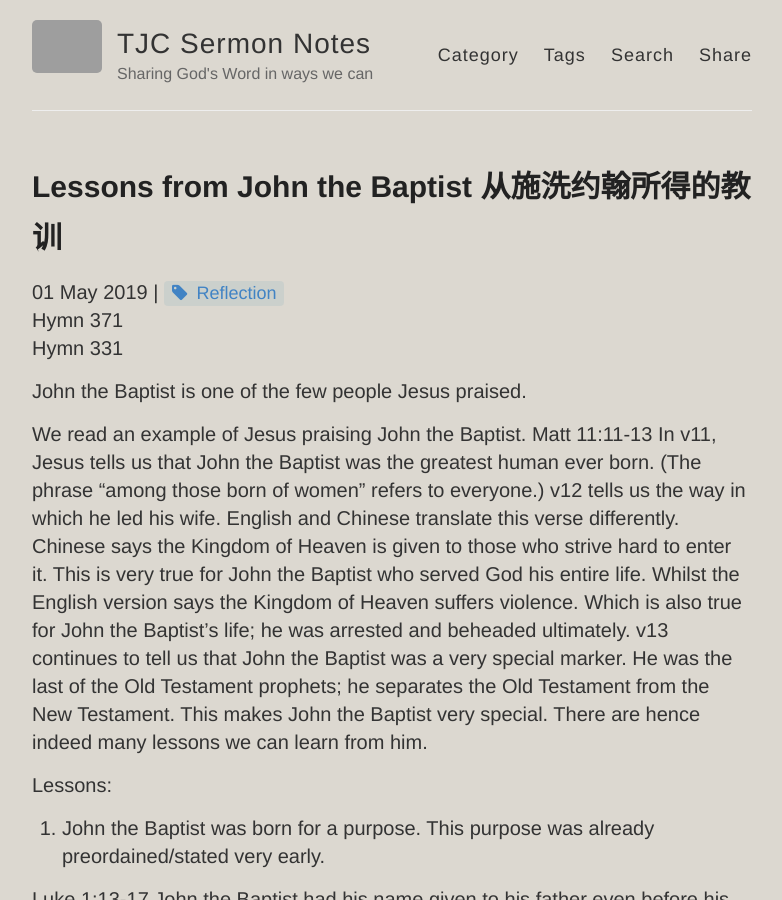
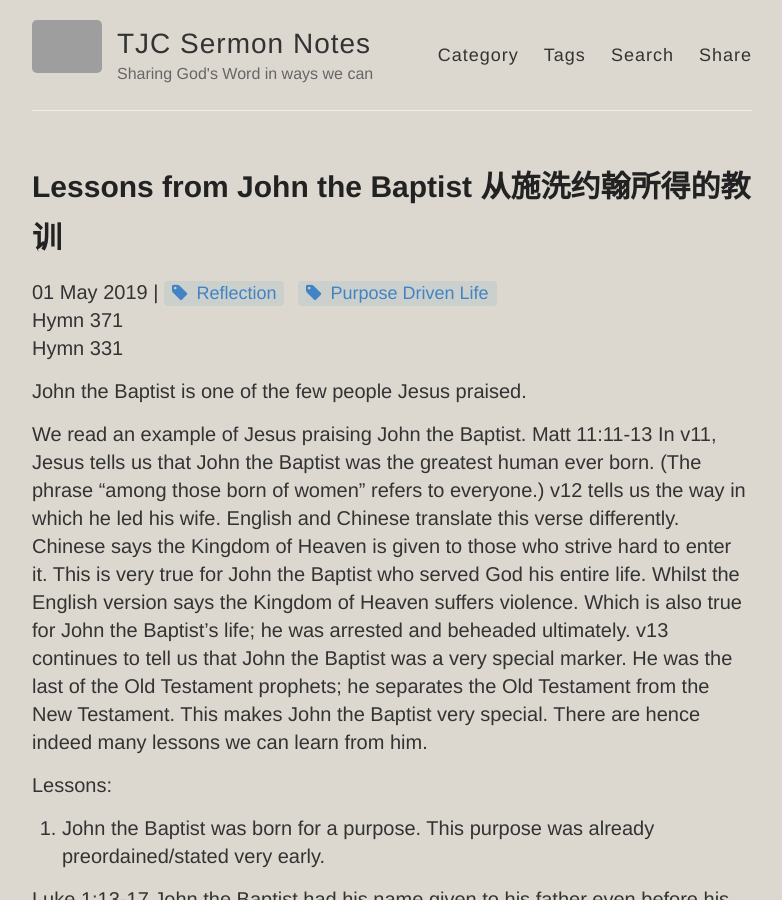
Before and after one commit to catchupTJC/catchuptjc.github.io, a Jekyll site: the page built from _posts/2019-05-01-Lessons from John the Baptist.md, in a window 1280 px wide and 900 px high. Shown: the whole window, without its empty margins (248-1030 px from the left). Built offline with Jekyll 4.4.1, drawn with Linux system fonts in a browser that asks for light colours; nearby versions of some CDN libraries; comment, search, counter and statistics services are not loaded; grey boxes are pictures that could not be loaded.

Commit message:
Update 2019-05-01-Lessons from John the Baptist.md

```diff
--- a/_posts/2019-05-01-Lessons from John the Baptist.md
+++ b/_posts/2019-05-01-Lessons from John the Baptist.md
@@ -2,7 +2,7 @@
 layout: post
 title: Lessons from John the Baptist 从施洗约翰所得的教训
 category: Sermon(SG)2019
-tags: [Reflection]
+tags: [Reflection,Purpose Driven Life]
 hymns: [371,331]
 ---
 
```
